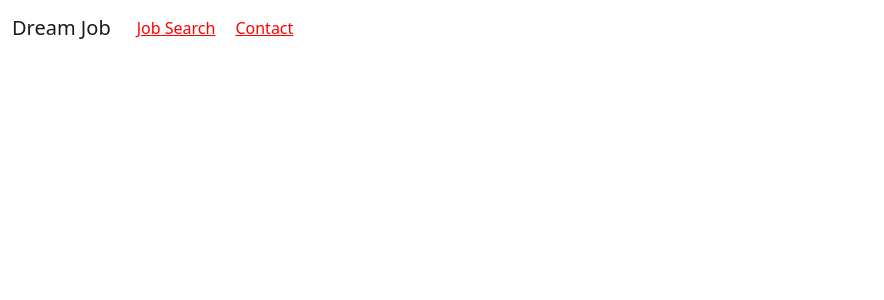
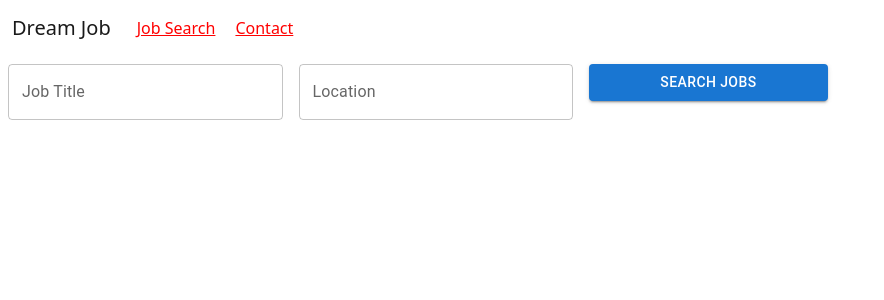
Before and after one commit to KianaMsqt/dream-job, a React (Create React App) app: page /contact in a window 1280 px wide. Shown: the top 300 px of the page, without its empty margins (0-884 px from the left). Built offline with nearby package versions, Linux system fonts and the light colour scheme.

Commit message:
added search code and linked to app.js file

```diff
--- a/src/App.js
+++ b/src/App.js
@@ -1,12 +1,12 @@
-import logo from "./logo.svg";
 import "./App.css";
 import React from "react";
 
 import { BrowserRouter as Router, Route, Routes } from "react-router-dom";
 import Contact from "./components/contact/Contact";
 import Footer from "./components/footer/Footer";
+import SearchFields from "./components/job_search/SearchFields";
+import Header from "./components/navlink/Header";
 import JobSearch from "./components/job_search/JobSearch";
-import Header from "./components/navlink/Header";
 
 function App() {
   return (
@@ -19,6 +19,8 @@
           <Route path="/" element={<JobSearch />} />
           <Route path="contact/*" element={<Contact />} />
         </Routes>
+
+        <SearchFields />
         <Footer />
       </div>
     </Router>
--- a/src/components/footer/Footer.jsx
+++ b/src/components/footer/Footer.jsx
@@ -1,5 +1,5 @@
-function Footer(){
-
-}
+function Footer() { (
+  <p>This is the footer</p>
+)}
 
 export default Footer;
```
Also changed, not shown: src/components/job_search/SearchFields.jsx (renamed from src/components/job_search/App.js).
